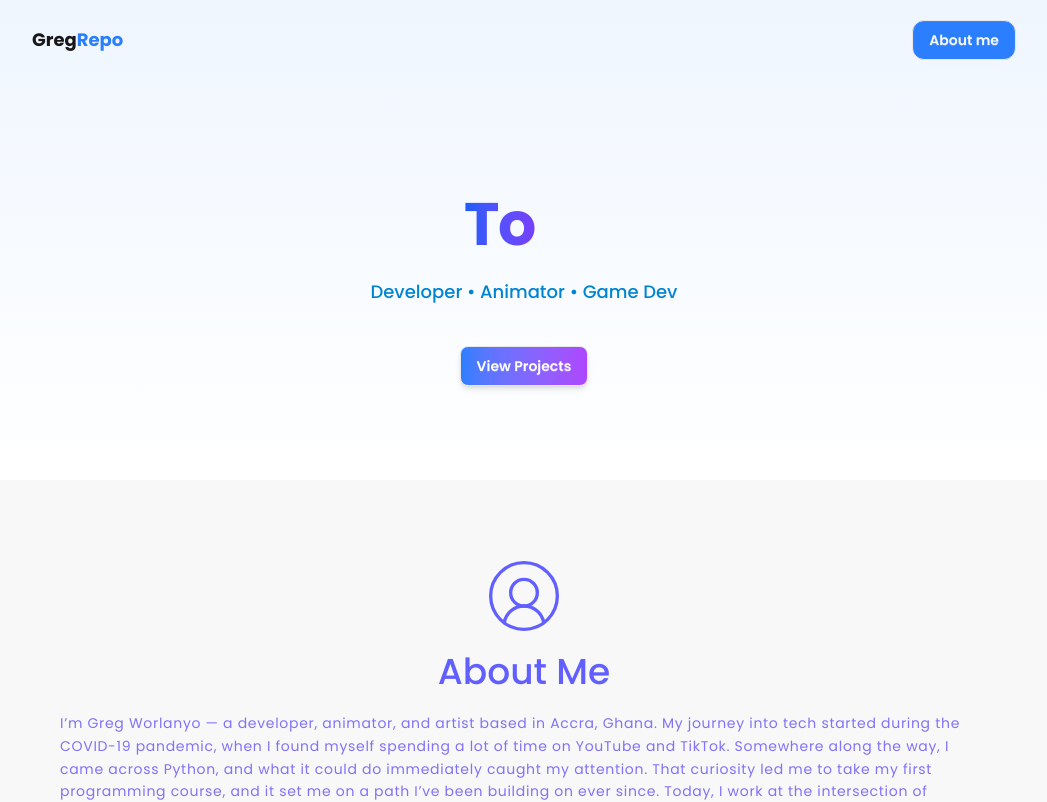
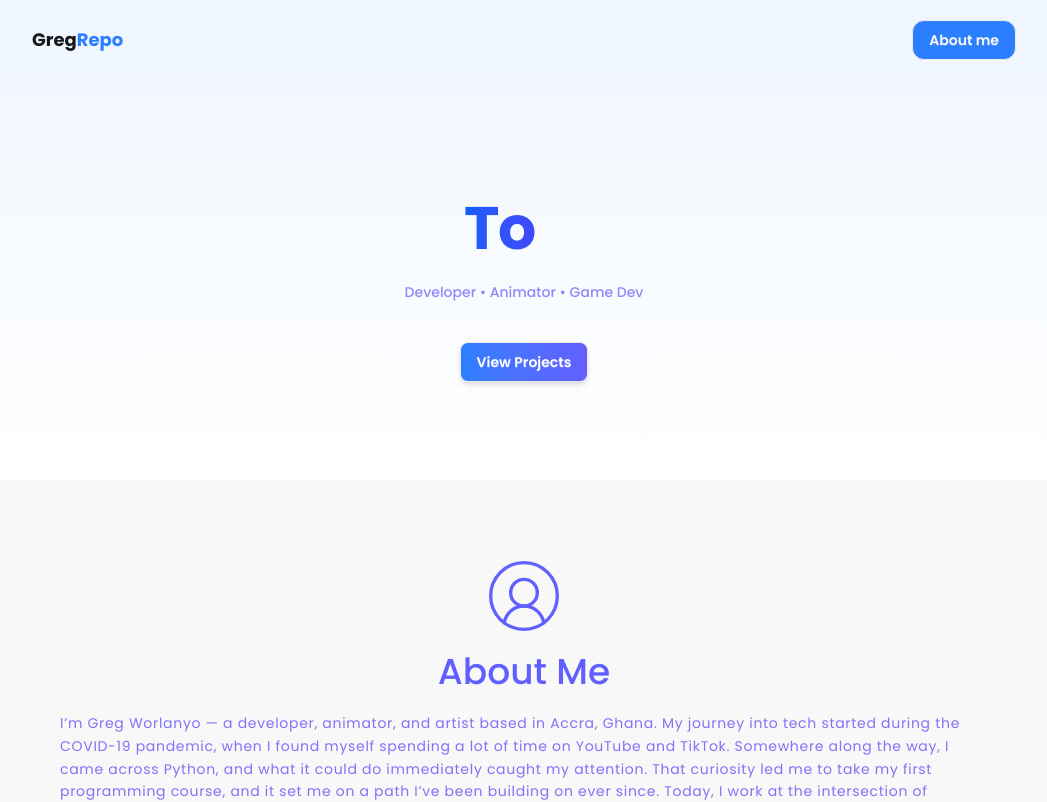
Before and after one commit to storytimewithgreg1-sudo/portfolio, a React (Vite) app: page / in a window 1280 px wide. Shown: the top 802 px of the page, without its empty margins (116-1163 px from the left). Built offline with nearby package versions, Linux system fonts and the light colour scheme.

Commit message:
style: update hero color

```diff
--- a/src/components/Hero.jsx
+++ b/src/components/Hero.jsx
@@ -12,7 +12,7 @@ const Hero = () => {
 
 
         <TextType
-          className='font-bold text-4xl md:text-6xl text-base-content mb-6 bg-gradient-to-r from-blue-600 to-purple-600 bg-clip-text text-transparent'
+          className='font-bold text-4xl md:text-6xl text-base-content mb-6 bg-gradient-to-r from-blue-600 to-indigo-600 bg-clip-text text-transparent'
           text={["Hello, I'm Greg", "Welcome", "To My Repo"]}
           typingSpeed={75}
           pauseDuration={1500}
@@ -26,8 +26,8 @@ const Hero = () => {
           cursorBlinkDuration={0.5}
         />
 
-        <span className='font-medium text-lg text-sky-600'>Developer • Animator • Game Dev</span>
-        <a href="#projects" className='btn bg-gradient-to-r from-blue-500 to-purple-500 text-white rounded-lg shadow-md my-10'>View Projects</a>
+        <span className='font-medium text-xs md:text-sm text-indigo-600/60'>Developer • Animator • Game Dev</span>
+        <a href="#projects" className='btn bg-gradient-to-r from-blue-500 to-indigo-500 text-white rounded-lg shadow-md my-10'>View Projects</a>
 
 
       </div>
```
